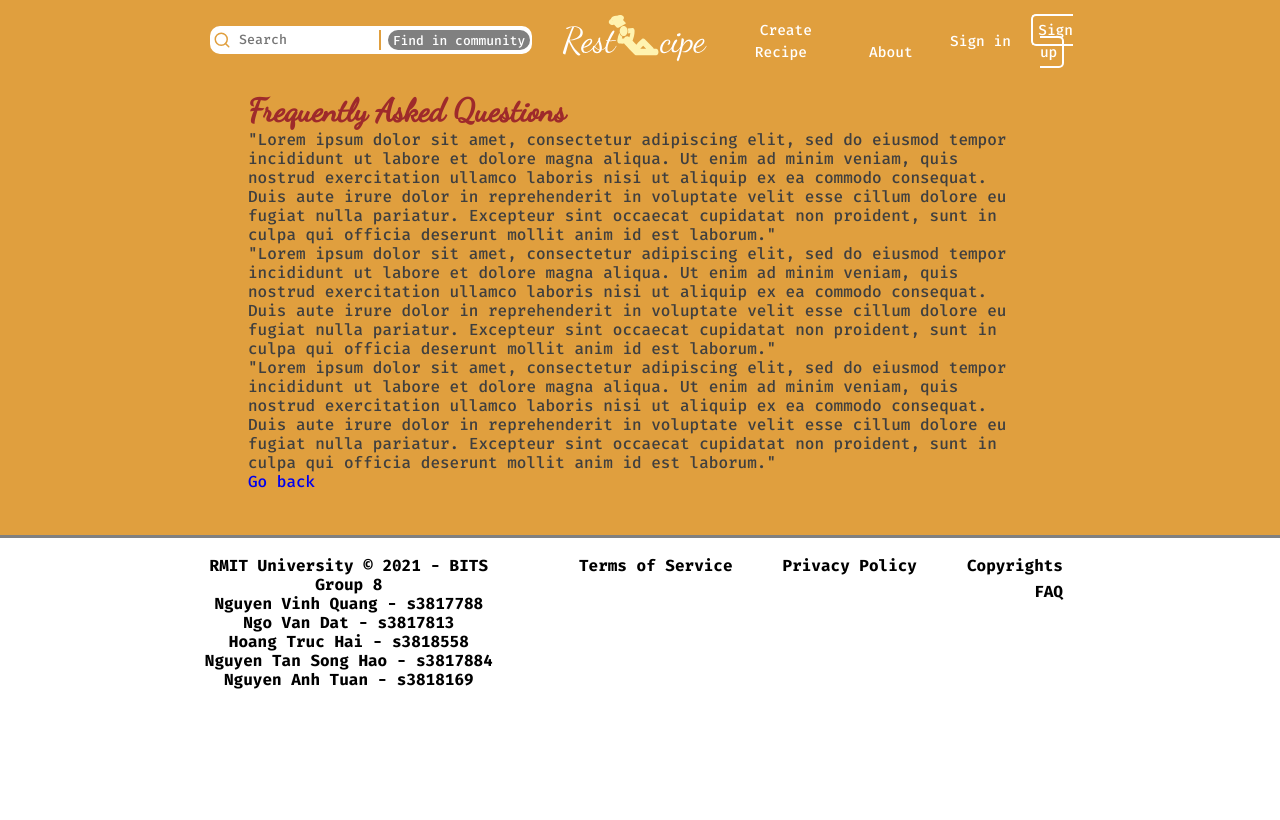
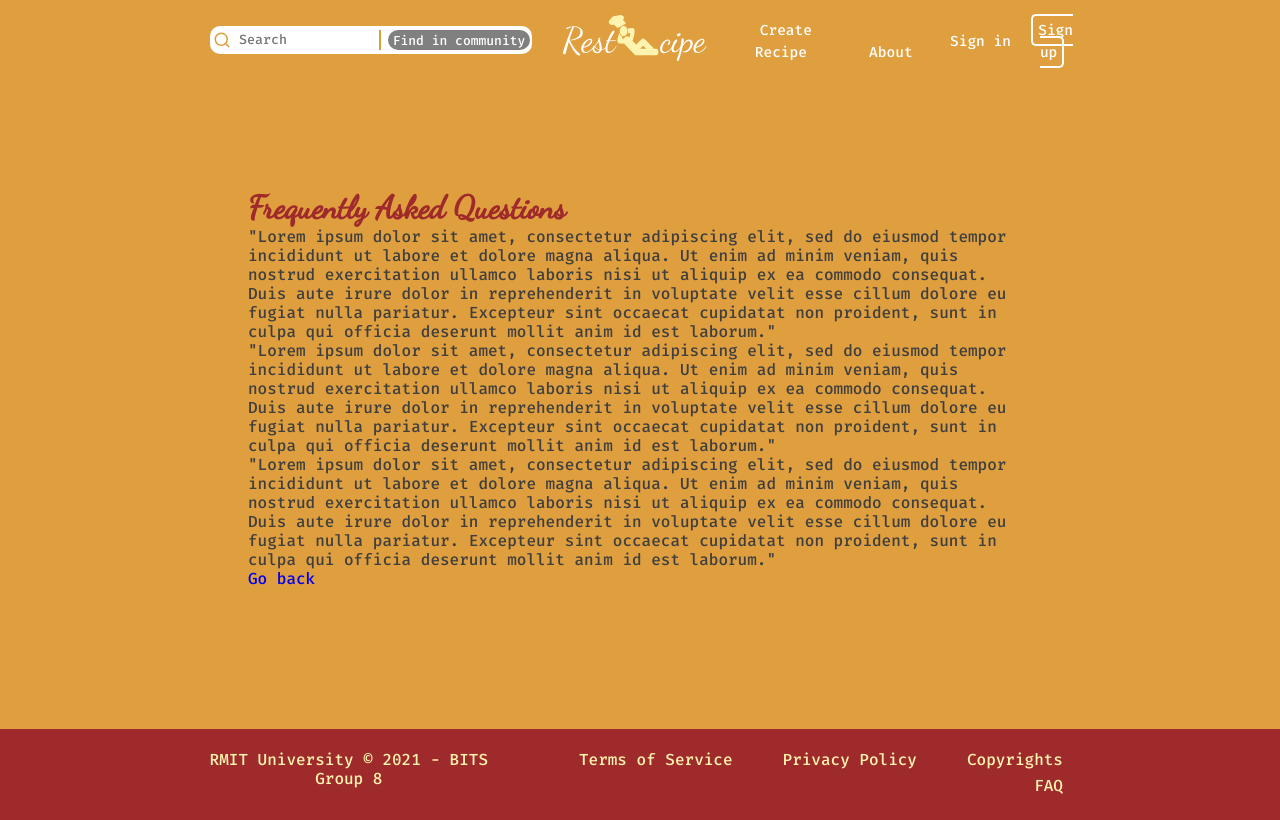
Before and after one commit to Edward2362/BITS, a React (Create React App) app: page /FAQ in a window 1280 px wide. Built offline with nearby package versions, Linux system fonts and the light colour scheme.

Commit message:
Update Footer

```diff
--- a/src/App.css
+++ b/src/App.css
@@ -516,6 +516,7 @@ header .border:hover {
     align-items: center;
     justify-content: center;
     padding: 7.2% 10vh 3.4% 10vh;
+    height: 74.2vh;
     font-family: "Rajdhani", sans-serif;
 }
 
@@ -1354,7 +1355,7 @@ input::-webkit-file-upload-button {
 /* Forgot Password */
 
 .body-forgot {
-    height: 57vh;
+    height: 70vh;
     display: flex;
     justify-content: center;
     padding-top: 20vh;
@@ -1618,79 +1619,58 @@ input::-webkit-file-upload-button {
 .btn-submit {
     margin: 0 5%;
     display: flex;
-    float: center;
     bottom: 0;
     justify-content: center;
+    align-items: center;
     border: solid;
     border-radius: 5px;
+    background-color: white;
     border-color: #9e2a2b;
+    color: #9e2a2b;
     width: 10%;
     height: 40px;
     transition: background-color 0.3s ease-in-out, border-color 0.3s ease-in-out,
-        box-shadow 0.3s ease-in-out;
+        box-shadow 0.3s ease-in-out, color 0.3s ease-in-out;
 }
 
 .btn-submit:hover {
     cursor: pointer;
     background-color: #9e2a2b;
     border-color: #9e2a2b;
+    color: white;
     box-shadow: 0 4px 8px 0 rgba(0, 0, 0, 0.25), 0 6px 20px 0 rgba(0, 0, 0, 0.2);
 }
 
-.btn-submit button {
-    cursor: pointer;
-    background: none;
-    border: none;
-    font-weight: 500;
-    color: #9e2a2b;
-    transition: color 0.3s ease-in-out;
-}
-
-.btn-submit:hover button {
-    color: white;
-}
-
-.btn-submit button:disabled,
-.btn-submit button:disabled:hover {
+.btn-submit:disabled,
+.btn-submit:disabled:hover {
     background-color: gray;
     border-color: gray;
     cursor: default;
+    color: white;
 }
 
 .btn-delete {
     margin: 0 5%;
     display: flex;
-    float: center;
-    bottom: 0;
-    justify-content: center;
+    justify-content: center;
+    align-items: center;
     border: solid;
     border-radius: 5px;
     border-color: #e09f3e;
+    background-color: white;
+    color: #e09f3e;
     width: 10%;
     height: 40px;
     transition: background-color 0.3s ease-in-out, border-color 0.3s ease-in-out,
-        box-shadow 0.3s ease-in-out;
+        box-shadow 0.3s ease-in-out, color 0.3s ease-in-out;
 }
 
 .btn-delete:hover {
     cursor: pointer;
     background-color: #9e2a2b;
+    color: white;
     border-color: #9e2a2b#9e2a2b;
     box-shadow: 0 4px 8px 0 rgba(0, 0, 0, 0.25), 0 6px 20px 0 rgba(0, 0, 0, 0.2);
-}
-
-.btn-delete input {
-    width: 100%;
-    height: 100%;
-    cursor: pointer;
-    background: none;
-    border: none;
-    font-weight: 500;
-    color: #e09f3e;
-}
-
-.btn-delete input:hover {
-    color: white;
 }
 
 /* Create new recipe end */
@@ -2269,8 +2249,14 @@ input::-webkit-file-upload-button {
 
 /* Footer Starts */
 
+footer {
+    background-color: #9e2a2b;
+    margin: 0;
+    color: #fff3b0;
+}
+
 .footer-custom {
-    border-top: solid gray 3px;
+    border-top: solid #9e2a2b 3px;
 }
 
 .grid-footer {
@@ -2281,7 +2267,7 @@ input::-webkit-file-upload-button {
 }
 
 .footer-content {
-    margin: 2% 0;
+    padding: 2% 0;
 }
 
 .block-35-footer {
@@ -2293,7 +2279,6 @@ input::-webkit-file-upload-button {
     grid-area: auto;
     height: inherit;
     font-family: "Rajdhani", sans-serif;
-    font-weight: 600;
 }
 
 .block-65-footer {
@@ -2312,12 +2297,11 @@ input::-webkit-file-upload-button {
     float: right;
     justify-content: center;
     font-family: "Rajdhani", sans-serif;
-    font-weight: 600;
 }
 
 .block-65-footer li a {
     text-decoration: none;
-    color: black;
+    color: #fff3b0;
 }
 
 .block-65-footer li a:after {
@@ -2328,14 +2312,14 @@ input::-webkit-file-upload-button {
     height: 2.5px;
     left: 50%;
     position: absolute;
-    background: #9e2a2b;
+    background: #fff3b0;
     transition: width 0.5s ease 0s, left 0.5s ease 0s;
     width: 0;
 }
 .block-65-footer li a:hover:after {
     width: 100%;
     left: 0;
-    color: #9e2a2b;
+    color: #fff3b0;
 }
 
 /* Footer Ends */
--- a/src/components/Footer.js
+++ b/src/components/Footer.js
@@ -5,11 +5,11 @@ const Footer = () => {
                 <div className="grid-footer footer-content">
                     <ul className="block-35-footer">
                         <li>RMIT University &copy; 2021 - BITS Group 8</li>
+                        {/* <li>Nguyen Tan Song Hao - s3817884</li>
                         <li>Nguyen Vinh Quang - s3817788</li>
-                        <li>Ngo Van Dat - s3817813</li>
+                        <li>Nguyen Anh Tuan - s3818169</li>
                         <li>Hoang Truc Hai - s3818558</li>
-                        <li>Nguyen Tan Song Hao - s3817884</li>
-                        <li>Nguyen Anh Tuan - s3818169</li>
+                        <li>Ngo Van Dat - s3817813</li> */}
                     </ul>
                     <ul className="block-65-footer">
                         <li>
--- a/src/components/RecipeForm.js
+++ b/src/components/RecipeForm.js
@@ -496,38 +496,34 @@ export const RecipeForm = (prop) => {
 
             {existedRecipe ? (
                 <div className="btns">
-                    <div className="btn-submit">
                     <button
+                        className="btn-submit"
                         type="submit"
-                            value="Update"
                         disabled={checkInput()}
                         onClick={addOrUpdatedRecipe}
                     >
                         Update
                     </button>
-                    </div>
 
-                    <div className="btn-delete">
-                        <input
+                    <button
+                        className="btn-delete"
                         type="submit"
-                            value="Delete"
                         onClick={deleteRecipe}
-                        ></input>
-                    </div>
+                    >
+                        Delete
+                    </button>
                 </div>
             ) : (
                 <div className="btns">
-                    <div className="btn-submit">
                     <button
+                        className="btn-submit"
                         type="submit"
-                            value="Create"
-                            disabled={true}
+                        disabled={checkInput()}
                         onClick={addOrUpdatedRecipe}
                     >
                         Create
                     </button>
                 </div>
-                </div>
             )}
         </div>
     );
```
Lines whose indentation alone changed are shown as unchanged.
